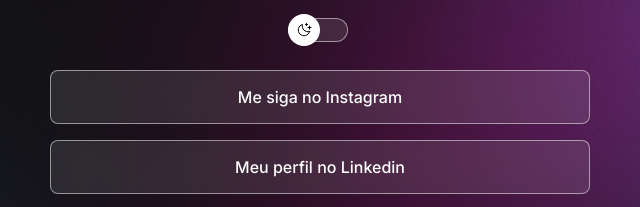
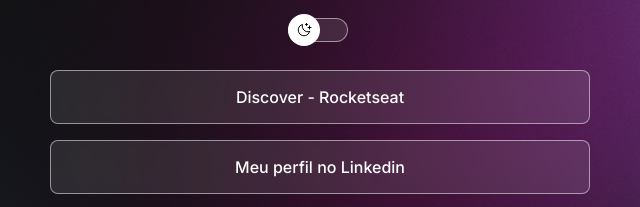
Before and after one commit to FilipeMG1/Projeto_DEVLinks, a plain HTML site: page index.html in a window 1280 px wide. Shown: the part 210-417 px from the top of the page, 320-960 px from the left. Drawn offline with nearby package versions, Linux system fonts and the light colour scheme.

Commit message:
Discover certificado

```diff
--- a/index.html
+++ b/index.html
@@ -28,7 +28,7 @@
       <ul>
 
         <li>
-          <a href="https://www.instagram.com/fi.lipemg/" target="_blank">Me siga no Instagram</a>
+          <a href="https://app.rocketseat.com.br/certificates/0f869821-3208-4161-babf-c6653f8e9973" target="_blank">Discover - Rocketseat</a>
         </li>
 
         <li>
```
